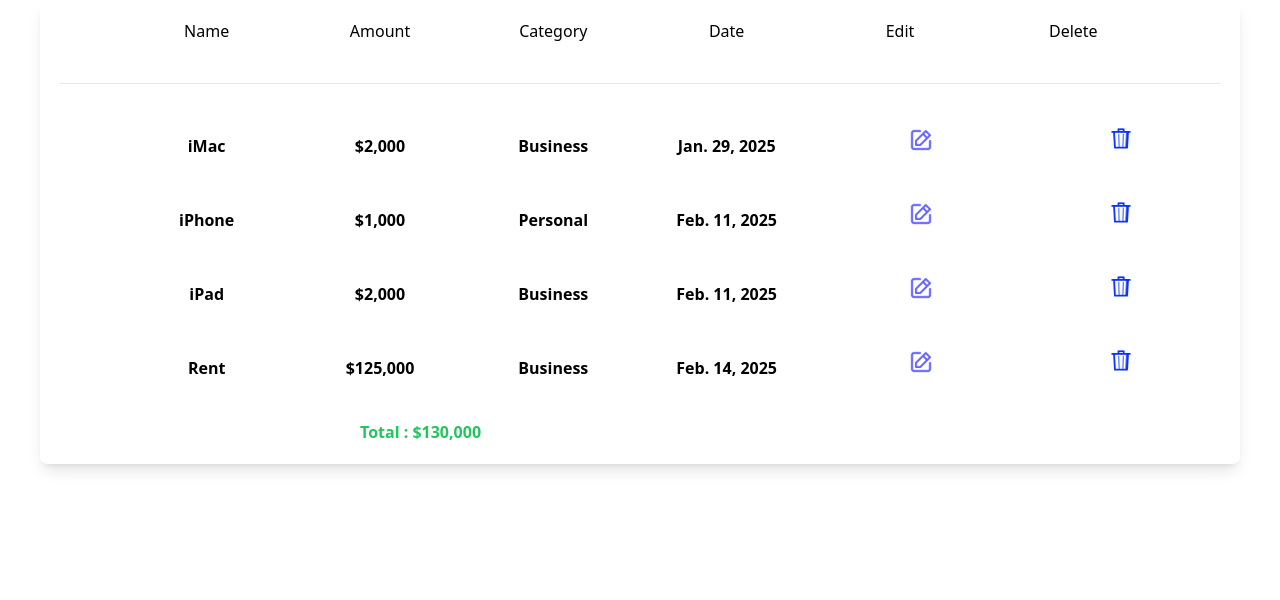
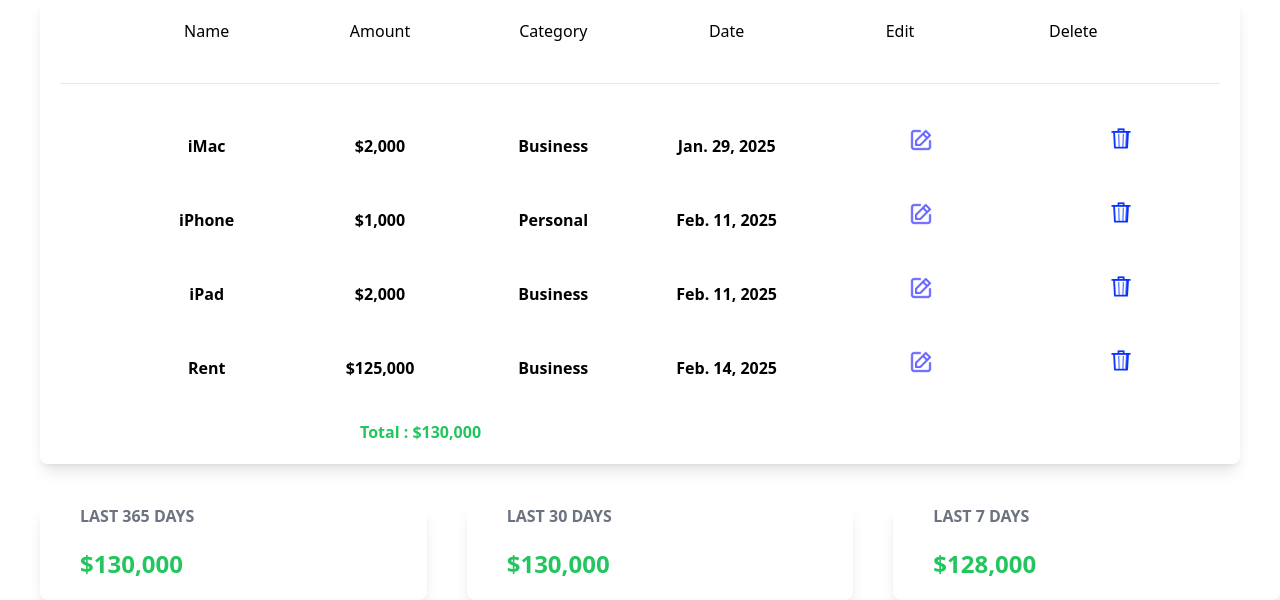
Before and after one commit to Aanchal-kumari-R/Expense-Tracker, a Django app: page / in a window 1280 px wide; the page is wider, and only the part inside the window is pictured. Shown: the part 437-1037 px from the top of that part. Before the commit the page ends 908 px from the top of that part, so only its background shows below. Run offline with Django 5.2, Linux system fonts and the light colour scheme; data comes from the database, SQL or seed files in the repository; some libraries are stand-ins or nearby versions.

Commit message:
Displaying Sum

```diff
--- a/myapp/templates/myapp/index.html
+++ b/myapp/templates/myapp/index.html
@@ -70,4 +70,19 @@
     </span>
 </div>
 </div>
+
+<div class="flex">
+    <div class=" w-1/3 shadow-lg ml-10 rounded-lg">
+        <h1 class="ml-10 font-bold text-gray-500">LAST 365 DAYS</h1>
+        <h1 class="ml-10 my-5 text-2xl text-green-500 font-bold"> ${{yearly_sum.amount__sum|intcomma}}</h1>
+    </div>
+    <div class=" w-1/3 shadow-lg ml-10 rounded-lg">
+        <h1 class="ml-10 font-bold text-gray-500">LAST 30 DAYS</h1>
+        <h1 class="ml-10 my-5 text-2xl text-green-500 font-bold"> ${{monthly_sum.amount__sum|intcomma}}</h1>
+    </div>
+    <div class=" w-1/3 shadow-lg ml-10 rounded-lg">
+        <h1 class="ml-10 font-bold text-gray-500">LAST 7 DAYS</h1>
+        <h1 class="ml-10 my-5 text-2xl text-green-500 font-bold"> ${{weekly_sum.amount__sum|intcomma}}</h1>
+    </div>
+</div>
 {% endblock body %}
--- a/theme/static/css/dist/styles.css
+++ b/theme/static/css/dist/styles.css
@@ -805,8 +805,17 @@ select {
   margin-right: auto;
 }
 
+.my-5 {
+  margin-top: 1.25rem;
+  margin-bottom: 1.25rem;
+}
+
 .mb-5 {
   margin-bottom: 1.25rem;
+}
+
+.ml-10 {
+  margin-left: 2.5rem;
 }
 
 .mr-3 {
@@ -815,6 +824,10 @@ select {
 
 .mt-10 {
   margin-top: 2.5rem;
+}
+
+.ml-1 {
+  margin-left: 0.25rem;
 }
 
 .block {
@@ -839,6 +852,10 @@ select {
 
 .h-screen {
   height: 100vh;
+}
+
+.w-1\/3 {
+  width: 33.333333%;
 }
 
 .flex-wrap {
@@ -908,6 +925,11 @@ select {
   padding-right: 1.25rem;
 }
 
+.px-80 {
+  padding-left: 20rem;
+  padding-right: 20rem;
+}
+
 .py-10 {
   padding-top: 2.5rem;
   padding-bottom: 2.5rem;
@@ -921,16 +943,6 @@ select {
 .py-5 {
   padding-top: 1.25rem;
   padding-bottom: 1.25rem;
-}
-
-.px-72 {
-  padding-left: 18rem;
-  padding-right: 18rem;
-}
-
-.px-80 {
-  padding-left: 20rem;
-  padding-right: 20rem;
 }
 
 .pl-24 {
@@ -949,6 +961,11 @@ select {
 .text-xl {
   font-size: 1.25rem;
   line-height: 1.75rem;
+}
+
+.text-2xl {
+  font-size: 1.5rem;
+  line-height: 2rem;
 }
 
 .font-bold {
@@ -977,6 +994,11 @@ select {
   color: rgb(255 255 255 / var(--tw-text-opacity, 1));
 }
 
+.text-gray-500 {
+  --tw-text-opacity: 1;
+  color: rgb(107 114 128 / var(--tw-text-opacity, 1));
+}
+
 .shadow-lg {
   --tw-shadow: 0 10px 15px -3px rgb(0 0 0 / 0.1), 0 4px 6px -4px rgb(0 0 0 / 0.1);
   --tw-shadow-colored: 0 10px 15px -3px var(--tw-shadow-color), 0 4px 6px -4px var(--tw-shadow-color);
```
